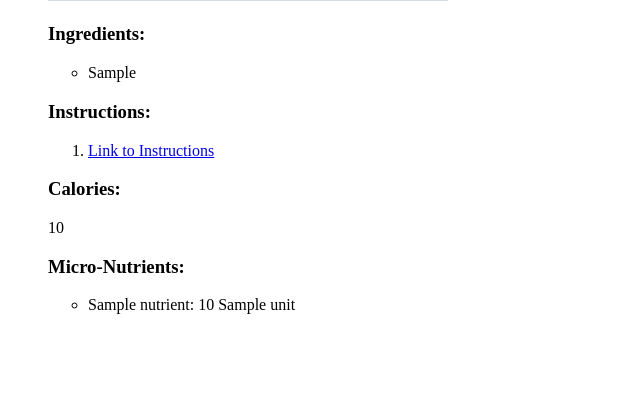
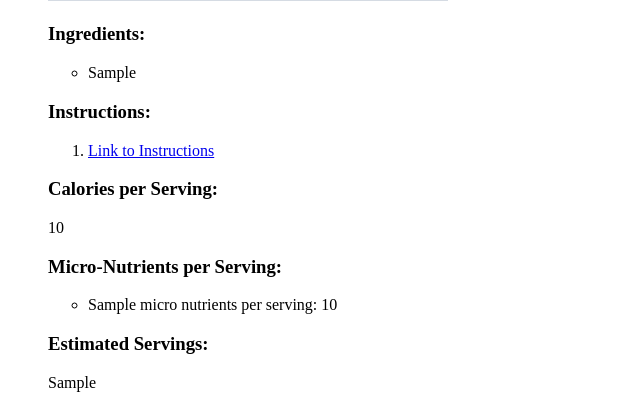
Before and after one commit to Rezatron/Recipe-Nutrient, a Flask app: template templates/index.html in a window 1280 px wide. Shown: the part 524-932 px from the top of the page, without its empty margins (0-640 px from the left). Before the commit the page ends 838 px from the top, so only its background shows below. Run offline with Flask 3, Linux system fonts and the light colour scheme; the template is opened without the code that fills it: most values are stand-ins (such as "Sample title", 1, 10 or a date in 2020); grey boxes marked "Sample" are stand-in pictures.

Commit message:
added algorithm to find servings and divide from nutrients/calories etc -next add units on nutrients

```diff
--- a/routes.py
+++ b/routes.py
@@ -3,7 +3,7 @@ import requests
 import time
 from urllib.parse import quote
 from utils import clean_micro_nutrients
-
+from servings import estimate_servings  # Importing the estimate_servings function from servings.py
 
 app = Flask(__name__)
 
@@ -28,10 +28,6 @@ def exceeds_rate_limit(ip_address):
         # Calculate the total number of searches within the time window
         total_searches = sum(count for _, count in search_counts[ip_address])
         return total_searches >= SEARCH_LIMIT
-
-
-
-
 
 # Define a route to fetch recipes based on ingredients
 @app.route('/recipes', methods=['GET'])
@@ -65,7 +61,6 @@ def fetch_recipes():
     edamam_url = f'https://api.edamam.com/api/recipes/v2?type=public&q={ingredients}&app_id={edamam_app_id}&app_key={edamam_api_key}'
     print(edamam_url)
 
-
     # Debugging: Print the Edamam API URL
     print("Edamam API URL:", edamam_url)
 
@@ -87,8 +82,16 @@ def fetch_recipes():
                 image = recipe.get('image')  # Extract the image URL for the recipe
                 calories = recipe.get('calories')  # Extract the calories for the recipe
                 micro_nutrients = recipe.get('totalNutrients', {})  # Extract total nutrients
-                                # Clean up the micro-nutrients data
+                # Clean up the micro-nutrients data
                 cleaned_micro_nutrients = clean_micro_nutrients(micro_nutrients)
+
+                # Estimate servings using the provided function
+                ingredient_weights = [1] * len(ingredient_lines)  # Assuming equal weights for all ingredients
+                estimated_servings = estimate_servings(ingredient_weights, calories)
+
+                # Calculate values per serving
+                calories_per_serving = calories / estimated_servings
+                micro_nutrients_per_serving = {label: value / estimated_servings for label, value in cleaned_micro_nutrients.items()}
 
                 # Append extracted details to the filtered_recipes list
                 filtered_recipes.append({
@@ -97,9 +100,9 @@ def fetch_recipes():
                     'ingredients': ingredients,
                     'url': url,
                     'image': image,
-                    'calories': calories,
-                    'micro_nutrients': micro_nutrients,
-
+                    'calories_per_serving': calories_per_serving,
+                    'micro_nutrients_per_serving': micro_nutrients_per_serving,
+                    'estimated_servings': estimated_servings  # Add the estimated servings to the response
                     # Add more details as needed
                 })
             return render_template('index.html', recipes=filtered_recipes)
@@ -110,10 +113,7 @@ def fetch_recipes():
         # Handle network errors
         return jsonify({'error': f'Network Error: {e}'}), 500
 
-
-
-
-
+# Define route to handle individual recipe requests
 @app.route('/recipe/<recipe_id>', methods=['GET'])
 def get_recipe(recipe_id):
     # Construct the URL for the specific recipe endpoint
@@ -143,17 +143,10 @@ def get_recipe(recipe_id):
         # Handle network errors
         return jsonify({'error': f'Network Error: {e}'}), 500
 
-
-
-
-
-
-
+# Define index route
 @app.route('/')
 def index():
     return render_template('index.html')
 
-
-
 if __name__ == '__main__':
     app.run(debug=True)
--- a/templates/index.html
+++ b/templates/index.html
@@ -35,14 +35,19 @@
                 <li>No instructions available</li>
                 {% endif %}
             </ol>
-            <h3>Calories:</h3>
-            <p>{{ recipe.calories | round }}</p> <!-- Round the calories value -->
-            <h3>Micro-Nutrients:</h3>
+            <h3>Calories per Serving:</h3> <!-- Updated to display calories per serving -->
+            <p>{{ recipe.calories_per_serving | round }}</p> <!-- Round the calories per serving value -->
+            <h3>Micro-Nutrients per Serving:</h3> <!-- Updated to display nutrients per serving -->
             <ul>
-                {% for nutrient_label, nutrient_data in recipe.micro_nutrients.items() %}
-                <li>{{ nutrient_data.label }}: {{ nutrient_data.quantity | round }} {{ nutrient_data.unit }}</li>
+                {% for nutrient_label, nutrient_value in recipe.micro_nutrients_per_serving.items() %}
+                <li>{{ nutrient_label }}: {{ nutrient_value | round }}</li>
+                <!-- Round the nutrient value per serving -->
                 {% endfor %}
             </ul>
+            <!-- New section to display estimated servings -->
+            <h3>Estimated Servings:</h3>
+            <p>{{ recipe.estimated_servings }}</p>
+            <!-- End of new section -->
         </li>
         {% endfor %}
     </ul>
```
Also changed, not shown: servings.py (added, +21 -0 lines).
